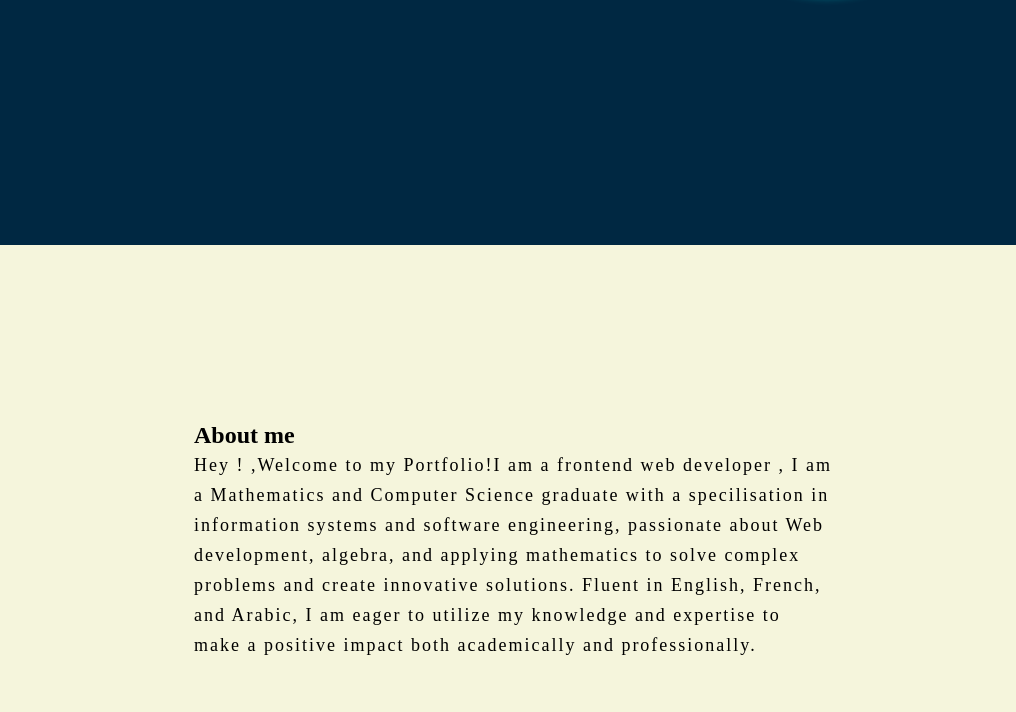
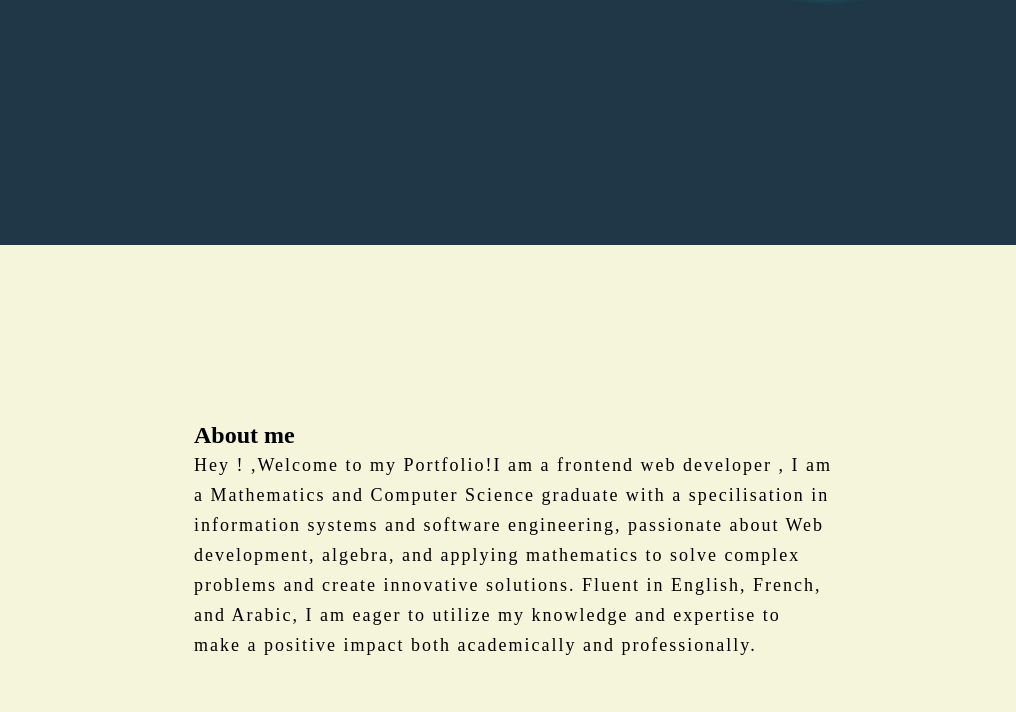
Before and after one commit to MajedSaoudi/old-portfolio, a plain HTML site: page index.html in a window 1280 px wide. Shown: the part 555-1267 px from the top of the page, without its empty margins (141-1157 px from the left). Drawn offline with Linux system fonts and the light colour scheme.

Commit message:
Update style.css

```diff
--- a/style.css
+++ b/style.css
@@ -22,7 +22,7 @@ body{
   margin: 0;
   padding: 0;
   overflow-x: hidden;
-  background-color: #002842;
+  background-color: #1f3746;
 }
 
 
```
